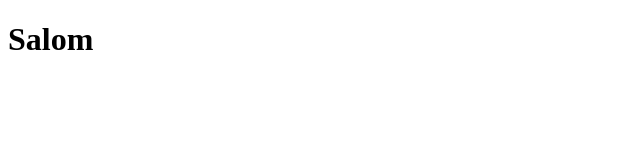
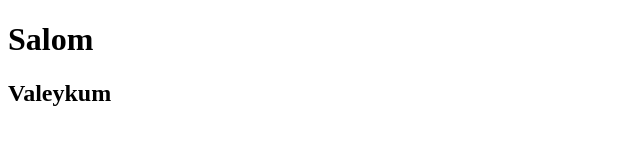
Before and after one commit to sobitjonsaidov/my-html-css-project, a plain HTML site: page index.html in a window 1280 px wide. Shown: the whole page, without its empty margins (0-640 px from the left). Drawn offline with Linux system fonts and the light colour scheme.

Commit message:
h2 qoshdim

```diff
--- a/index.html
+++ b/index.html
@@ -9,6 +9,7 @@
 
 <body>
     <h1>Salom</h1>
+    <h2>Valeykum</h2>
 </body>
 
 </html>
```
